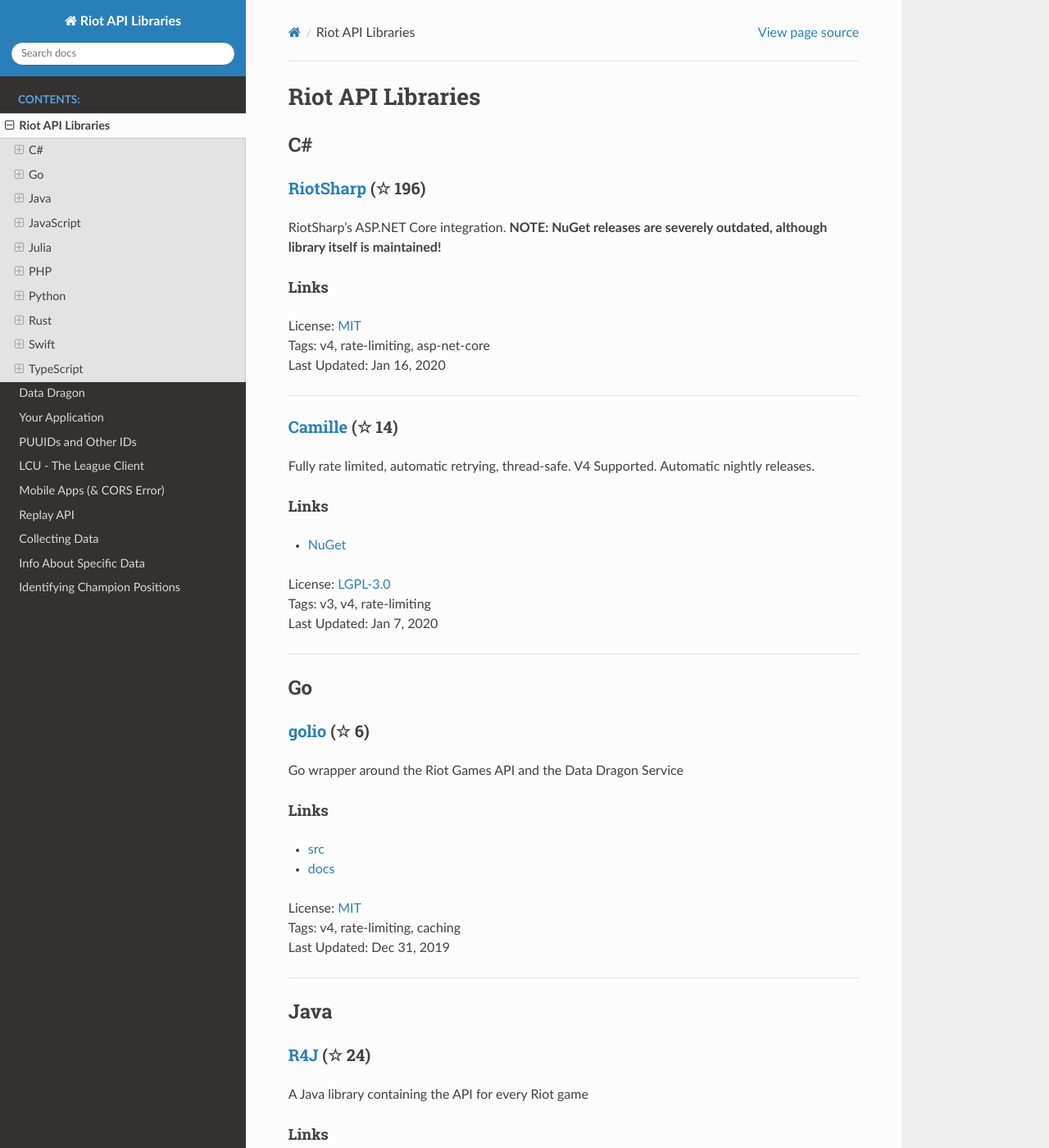
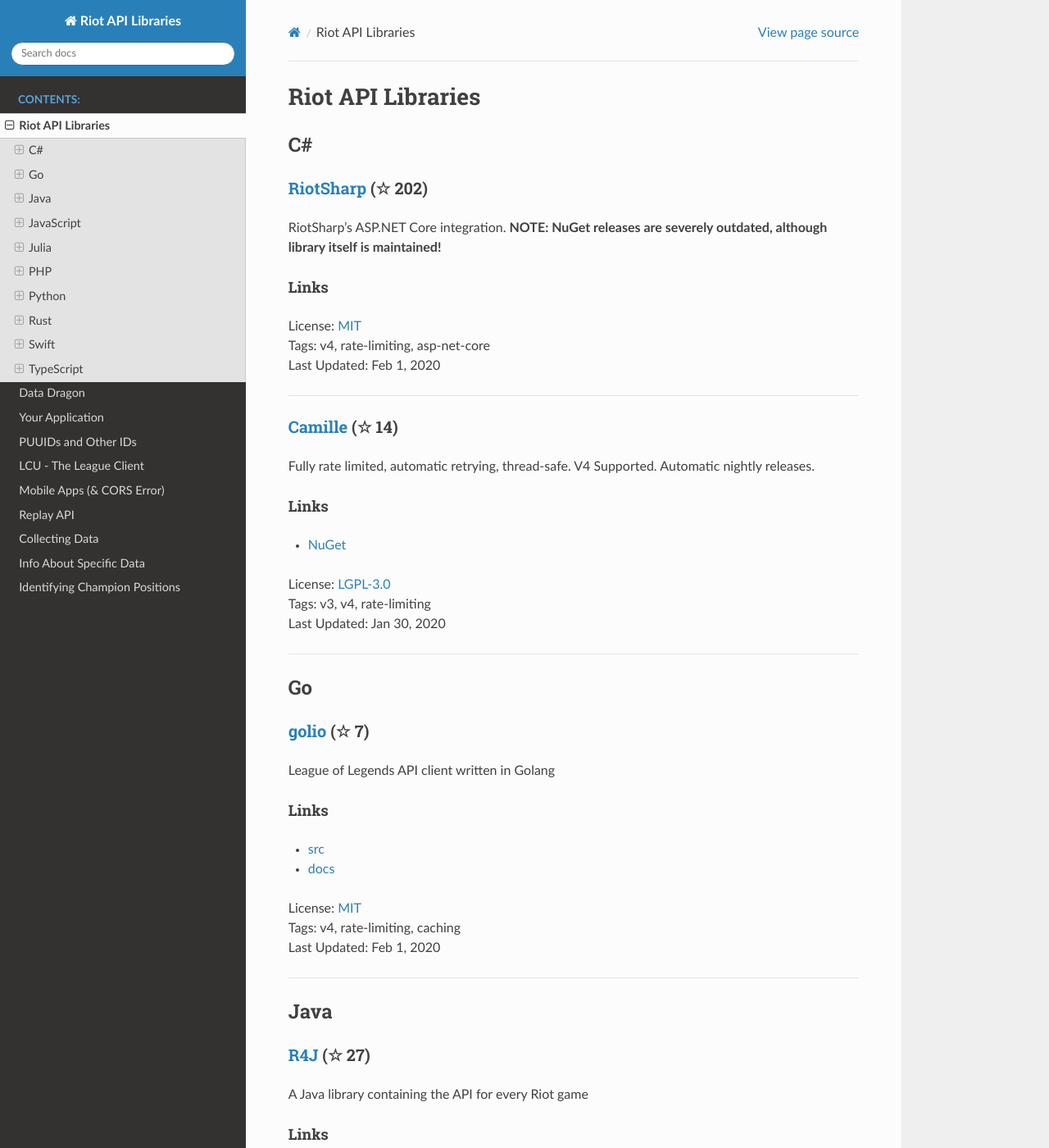
Before and after one commit to WxWatch/riot-api-libraries, a Sphinx documentation site: the page built from docs/libraries.rst, in a window 1280 px wide and 1400 px high. Shown: the whole window at 82% size. Built offline with Sphinx 7.4.7 and the Read the Docs theme 2.0.0, drawn with Linux system fonts in a browser that asks for light colours; pages that are not in the unit, such as notebooks, are missing from menus; some of the changed text lies outside the part shown.

```diff
--- a/docs/libraries.rst
+++ b/docs/libraries.rst
@@ -4,7 +4,7 @@ Riot API Libraries
 C#
 ------------------------------------------
 
-`RiotSharp <https://github.com/BenFradet/RiotSharp>`_ (☆ 196)
+`RiotSharp <https://github.com/BenFradet/RiotSharp>`_ (☆ 202)
 ~~~~~~~~~~~~~~~~~~~~~~~~~~~~~~~~~~~~~~~~~~~~~~~~~~~~~~~~~~~~~~~~~~~~~~~~~~~~~~~~~~~~~~~~~~~~~~~~~~~~
 
 RiotSharp's ASP.NET Core integration. **NOTE: NuGet releases are severely outdated, although library itself is maintained!**
@@ -14,7 +14,7 @@ Links
 
 | License: `MIT <http://choosealicense.com/licenses/mit>`_
 | Tags: v4, rate-limiting, asp-net-core
-| Last Updated: Jan 16, 2020
+| Last Updated: Feb 1, 2020
 
 -----------------
 
@@ -29,17 +29,17 @@ Links
 - `NuGet <https://www.nuget.org/packages/MingweiSamuel.Camille/>`_
 | License: `LGPL-3.0 <http://choosealicense.com/licenses/lgpl-3.0>`_
 | Tags: v3, v4, rate-limiting
-| Last Updated: Jan 7, 2020
+| Last Updated: Jan 30, 2020
 
 -----------------
 
 Go
 ------------------------------------------
 
-`golio <https://github.com/KnutZuidema/golio>`_ (☆ 6)
+`golio <https://github.com/KnutZuidema/golio>`_ (☆ 7)
 ~~~~~~~~~~~~~~~~~~~~~~~~~~~~~~~~~~~~~~~~~~~~~~~~~~~~~~~~~~~~~~~~~~~~~~~~~~~~~~~~~~~~~~~~~~~~~~~~~~~~
 
-Go wrapper around the Riot Games API and the Data Dragon Service
+League of Legends API client written in Golang
 
 Links
 ::::::::::::::::
@@ -48,14 +48,14 @@ Links
 - `docs <https://godoc.org/github.com/KnutZuidema/golio>`_
 | License: `MIT <http://choosealicense.com/licenses/mit>`_
 | Tags: v4, rate-limiting, caching
-| Last Updated: Dec 31, 2019
+| Last Updated: Feb 1, 2020
 
 -----------------
 
 Java
 ------------------------------------------
 
-`R4J <https://github.com/stelar7/R4J>`_ (☆ 24)
+`R4J <https://github.com/stelar7/R4J>`_ (☆ 27)
 ~~~~~~~~~~~~~~~~~~~~~~~~~~~~~~~~~~~~~~~~~~~~~~~~~~~~~~~~~~~~~~~~~~~~~~~~~~~~~~~~~~~~~~~~~~~~~~~~~~~~
 
 A Java library containing the API for every Riot game
@@ -65,7 +65,7 @@ Links
 
 | License: `Apache-2.0 <http://choosealicense.com/licenses/apache-2.0>`_
 | Tags: v4
-| Last Updated: Jan 16, 2020
+| Last Updated: Jan 29, 2020
 
 -----------------
 
@@ -212,14 +212,14 @@ Links
 
 | License: `NOASSERTION <http://choosealicense.com/licenses/other>`_
 | Tags: v4
-| Last Updated: Jan 12, 2020
+| Last Updated: Jan 30, 2020
 
 -----------------
 
 PHP
 ------------------------------------------
 
-`riot-api <https://github.com/dolejska-daniel/riot-api>`_ (☆ 70)
+`riot-api <https://github.com/dolejska-daniel/riot-api>`_ (☆ 73)
 ~~~~~~~~~~~~~~~~~~~~~~~~~~~~~~~~~~~~~~~~~~~~~~~~~~~~~~~~~~~~~~~~~~~~~~~~~~~~~~~~~~~~~~~~~~~~~~~~~~~~
 
 Riot League of Legends & DataDragon API wrappers for PHP7
@@ -299,7 +299,7 @@ Links
 - `Crates.io <https://crates.io/crates/riven>`_
 | License: `MIT <http://choosealicense.com/licenses/mit>`_
 | Tags: v3, v4, rate-limiting, tft
-| Last Updated: Dec 31, 2019
+| Last Updated: Jan 30, 2020
 
 -----------------
 
```
Also changed, not shown: other parts of docs/libraries.rst (+4 -4 lines).
